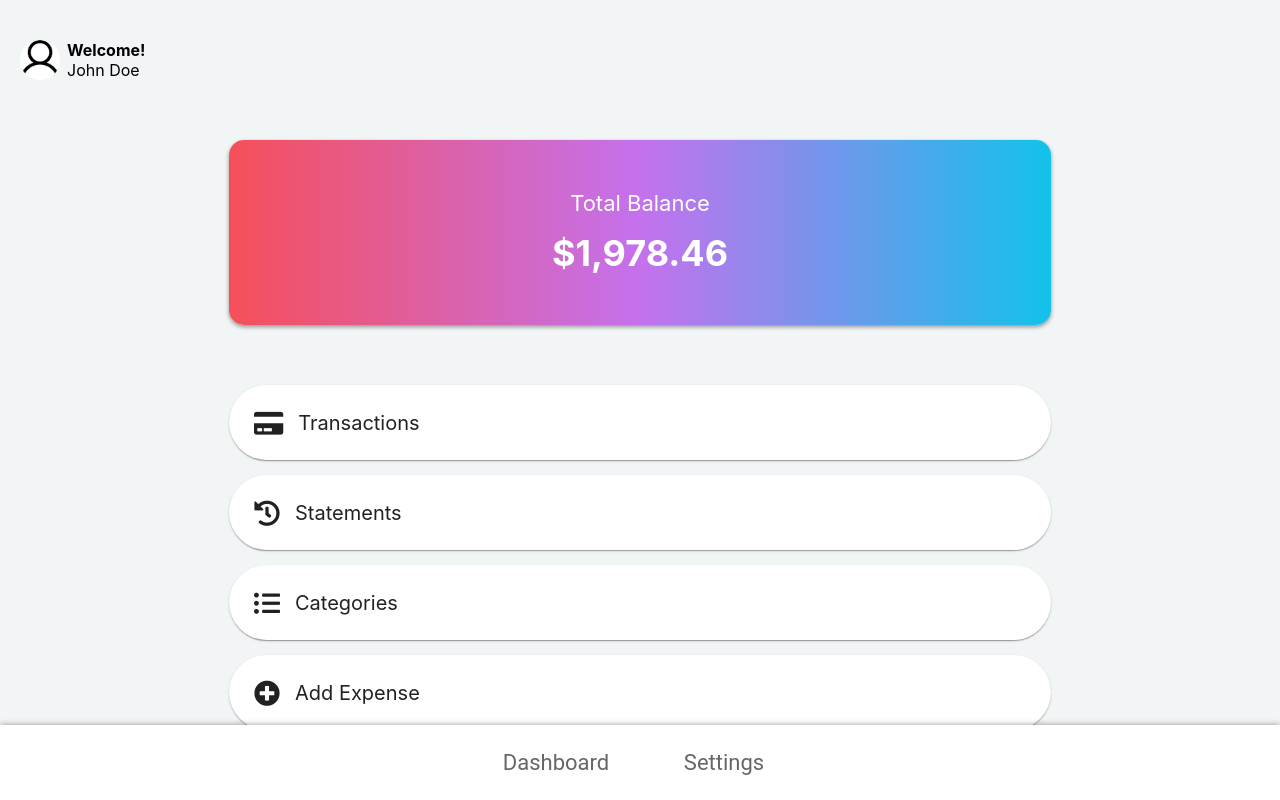
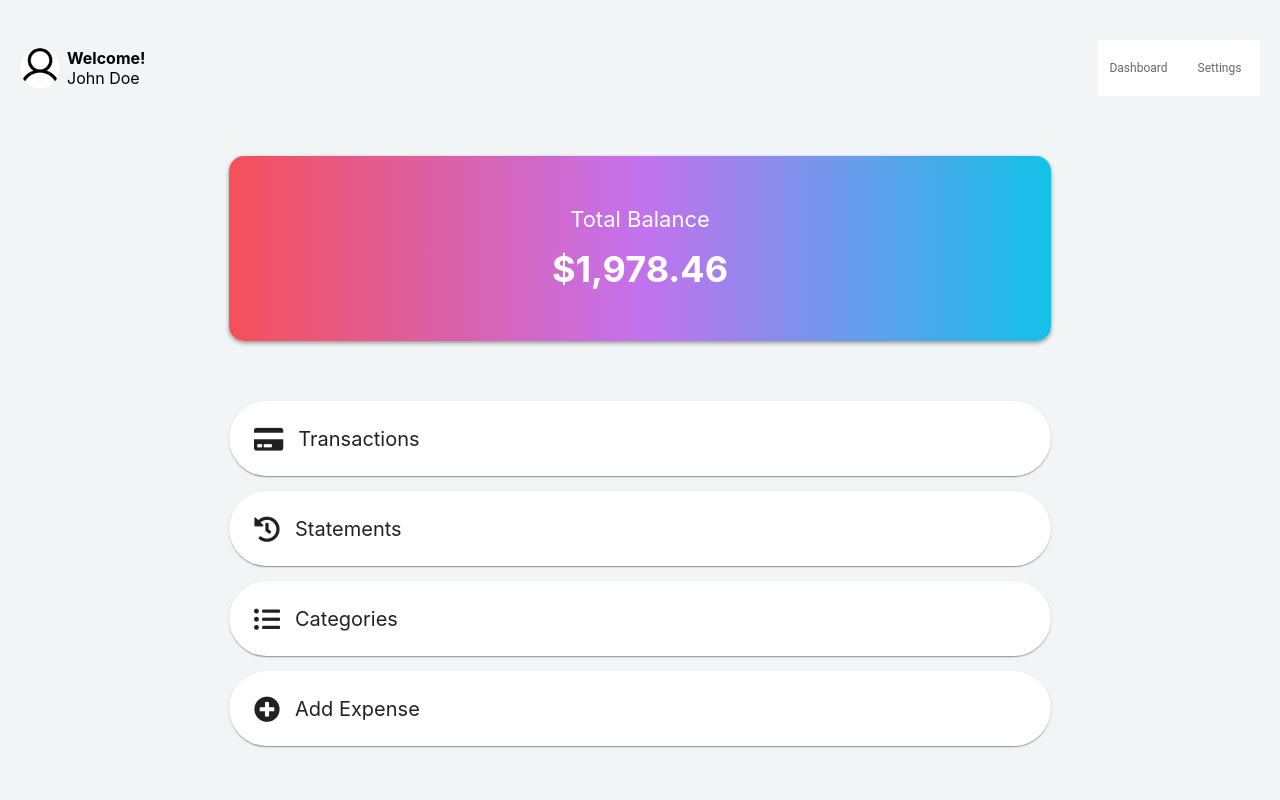
Before and after one commit to marleydoughty/cost-tracker-fe, a React (Create React App) app: page / in a window 1280 px wide. Built offline with nearby package versions, Linux system fonts and the light colour scheme.

Commit message:
added top-nav-bar for desktop

```diff
--- a/src/client/components/bottom-nav-bar.jsx
+++ b/src/client/components/bottom-nav-bar.jsx
@@ -20,6 +20,10 @@ right:0;
 bottom:0;
 height:75px;
 box-shadow: 0 0 6px rgba(0,0,0,.4);
+
+@media only screen and (min-width: 600px){
+  display:none;
+}
 `
 const NavBarItems = styled(BottomNavigationAction)`
 span {
--- /dev/null
+++ b/src/client/components/top-nav-bar.jsx
@@ -0,0 +1,28 @@
+import { BottomNavigation, BottomNavigationAction } from "@mui/material";
+import styled from '@emotion/styled';
+import { useNavigate } from "react-router-dom";
+
+const TopNavBar = () => {
+  const navigate = useNavigate();
+  return (
+    <NavBarContainer showLabels>
+      <NavBarItems label="Dashboard" onClick={() => navigate('/')} />
+      <NavBarItems label="Settings" onClick={() => navigate('/settings')} />
+    </NavBarContainer>
+  )
+}
+export default TopNavBar;
+
+const NavBarContainer = styled(BottomNavigation)`
+font-size:25px;
+display:flex;
+margin: 40px 20px 0 0;
+@media only screen and (max-width:600px){
+  display:none;
+};
+i {
+  margin: 0 10px 0 0;
+}
+`
+const NavBarItems = styled(BottomNavigationAction)`
+`
--- a/src/client/pages/dashboard.jsx
+++ b/src/client/pages/dashboard.jsx
@@ -1,15 +1,17 @@
 import React from "react";
 import styled from '@emotion/styled'
-import { Card } from '@mui/material'
-import { Container } from '@mui/material'
 import BottomNavBar from "../components/bottom-nav-bar";
 import Header from "../components/header";
 import DashboardCards from "../components/dashboard-cards";
-
+import TopNavBar from "../components/top-nav-bar";
+import { Card, Container } from "@mui/material";
 const Dashboard = () => {
   return (
     <div className="App">
-      <Header/>
+      <HeaderContainer>
+        <Header />
+        <TopNavBar/>
+      </HeaderContainer>
       <Container maxWidth="md">
         <BalanceCard varient="outlined">
           <BalanceCardItems>
@@ -56,3 +58,8 @@ const BalanceCardItems = styled.div`
 
   }
 `
+const HeaderContainer = styled.div`
+display:flex;
+justify-content:space-between;
+align-items:center;
+`
--- a/src/client/pages/settings.jsx
+++ b/src/client/pages/settings.jsx
@@ -1,12 +1,13 @@
 import BottomNavBar from "../components/bottom-nav-bar";
 import { Card, Button } from '@mui/material';
 import styled from '@emotion/styled';
-
+import TopNavBarComp from "../components/top-nav-bar";
 const Settings = () =>{
   return (
     <>
     <Header>
       <h2>Settings</h2>
+      <TopNavBarComp/>
     </Header>
       <CustomCard>
         <p>User: John Doe</p>
```
